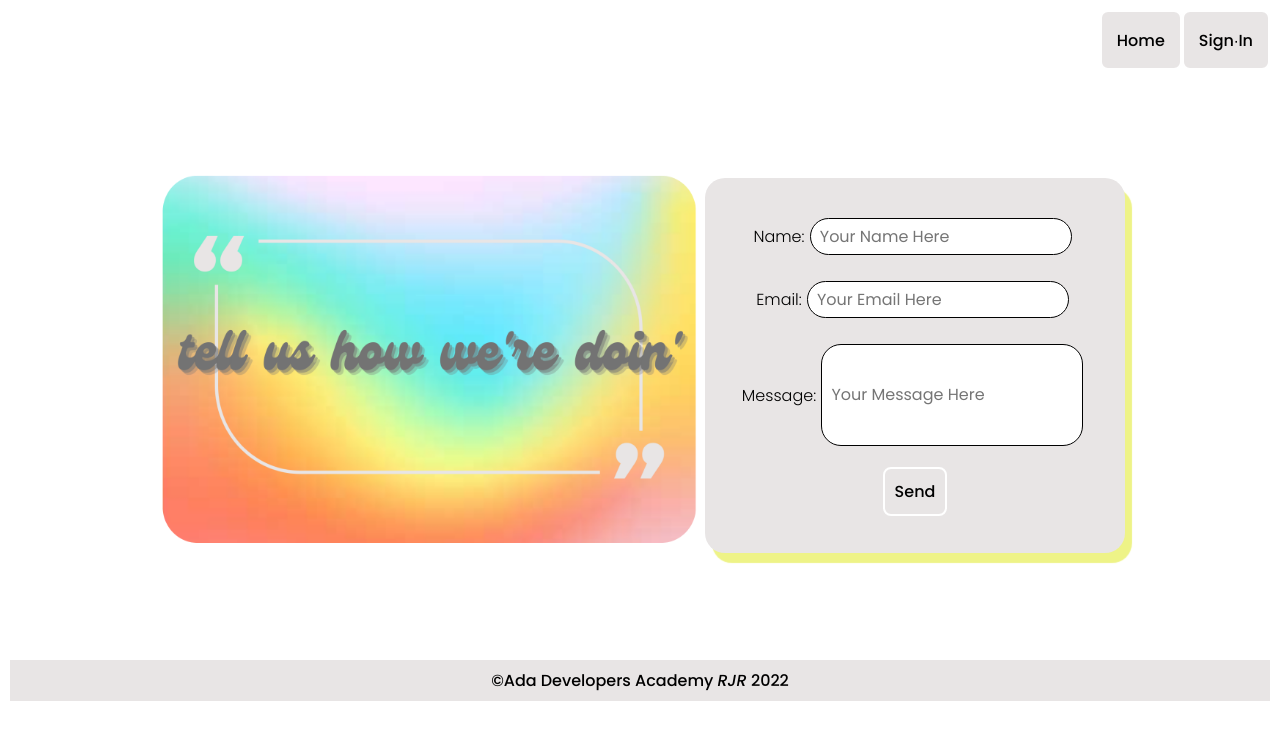
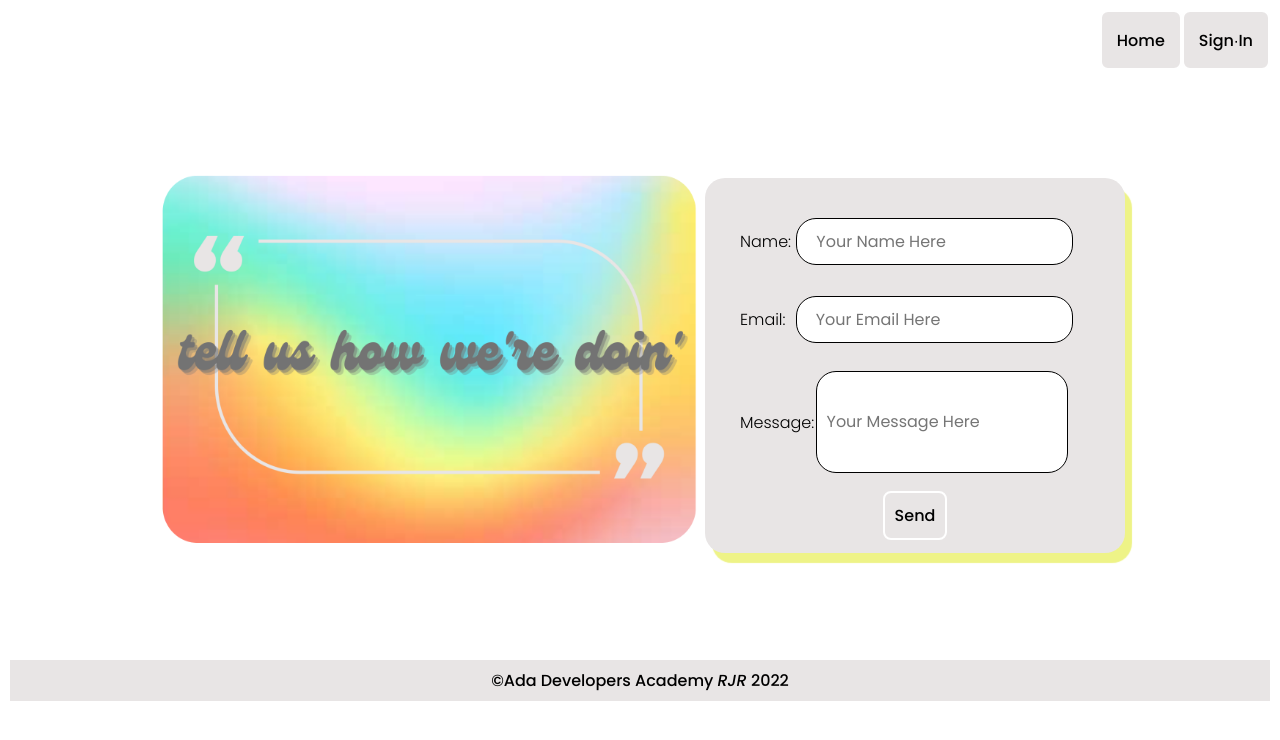
Before and after one commit to rhyannonjoy/capstone-front, a React (Create React App) app: page /contact in a window 1280 px wide. Shown: the top 740 px of the page. Built offline with nearby package versions, Linux system fonts and the light colour scheme.

Commit message:
imported @material-ui, minor styling

```diff
--- a/package.json
+++ b/package.json
@@ -3,6 +3,8 @@
   "version": "0.1.0",
   "private": true,
   "dependencies": {
+    "@material-ui/core": "^4.12.3",
+    "@material-ui/icons": "^4.11.2",
     "@testing-library/jest-dom": "^5.16.1",
     "@testing-library/react": "^12.1.2",
     "@testing-library/user-event": "^13.5.0",
--- a/src/components/forms/ContactForm.css
+++ b/src/components/forms/ContactForm.css
@@ -1,5 +1,5 @@
 .contact-form {
-    text-align: center;
+    text-align: justify;
 }
 
 .contact-form-container {
@@ -20,9 +20,9 @@
     border-radius: 20px;
     font-family: 'Poppins', sans-serif;
     font-size: medium;
-    width: 250px;
-    margin: 5px;
-    padding: 5px;
+    width: 245px;
+    margin: 10px;
+    padding: 10px 15px;
 }
 
 .contact-message-field {
@@ -31,8 +31,8 @@
     font-family: 'Poppins', sans-serif;
     font-size: medium;
     height: 90px;
-    width: 250px;
-    margin: 5px;
+    width: 240px;
+    margin: 2px;
     padding: 5px;
 }
 
@@ -41,7 +41,11 @@
     border-radius: 20px;
     font-family: 'Poppins', sans-serif;
     font-size: medium;
-    width: 250px;
+    width: 245px;
     margin: 5px;
-    padding: 5px;
+    padding: 10px 15px;
 }
+
+.send-button-container {
+    text-align: center;
+}
--- a/src/components/forms/ContactForm.js
+++ b/src/components/forms/ContactForm.js
@@ -38,7 +38,9 @@ const ContactForm = () => {
           required
         ></input>
         <p></p>
-        <SendButton />
+        <div className="send-button-container">
+          <SendButton />
+        </div>
       </form>
     </div>
   );
--- a/src/components/forms/SearchByDate.css
+++ b/src/components/forms/SearchByDate.css
@@ -1,4 +1,3 @@
-
 .date-search-field {
   background-color: #f8f8f8;
   box-sizing: border-box;
@@ -6,14 +5,12 @@
   border-radius: 10px;
   font-family: 'Poppins', sans-serif;
   font-size: small;
-    height: 40px;
-    margin-left: 10px;
-    margin-right: 10px;
-    margin-bottom: 5px;
-    margin-top: 3px;
+  height: 48px;
+  margin-left: 5px;
+  margin-right: 5px;
   padding: 12px 20px;
   resize: none;
-    width: 230px;
+  width: 200px;
 }
 
 .date-search-field:focus {
@@ -21,3 +18,27 @@
   outline: 0;
   box-shadow: inset 0 1px 1px rgba(0,0,0,.075), 0 0 8px rgba(102, 175, 233, 0.6);
 }
+
+.search-icon {
+  background-color: white;
+  border: 1px solid black;
+  border-radius: 8px;
+  color: black;
+  display: grid;
+  height: 40px;
+  margin-top: 3px;
+  width: 43px;
+  place-items: center;
+}
+
+input:focus {
+  outline: none;
+}
+
+.search-icon svg {
+  font-size: 40px;
+}
+
+.search-inputs {
+  display: flex;
+}
--- a/src/components/forms/SearchByDate.js
+++ b/src/components/forms/SearchByDate.js
@@ -1,14 +1,20 @@
 import React from "react";
 import "./SearchByDate.css";
+import SearchIcon from "@material-ui/icons/Search";
 
 const SearchByDate = React.memo((props) => {
   return (
-    <div>
-      <input
-        className="date-search-field"
-        placeholder="Search By Date"
-        type="text"
-      />
+    <div className="search">
+      <div className="search-inputs">
+        <input
+          className="date-search-field"
+          placeholder="Search By Date"
+          type="text"
+        ></input>
+        <div className="search-icon">
+          <SearchIcon />
+        </div>
+      </div>
     </div>
   );
 });
```
Also changed, not shown: 1 other file (tests, documents, lock files or other folders). Lines whose indentation alone changed are shown as unchanged.
